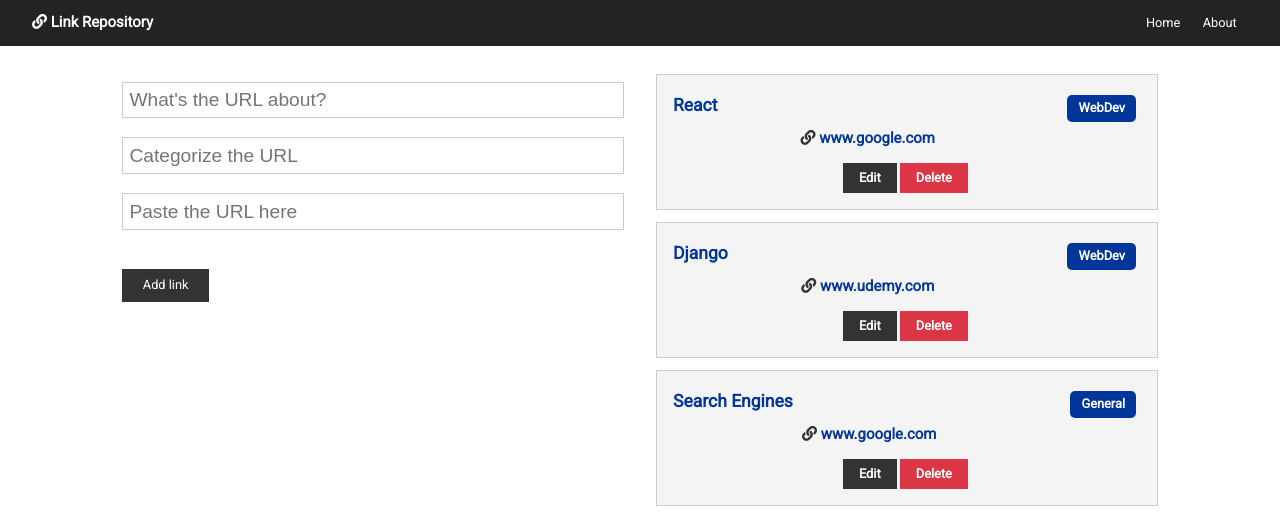
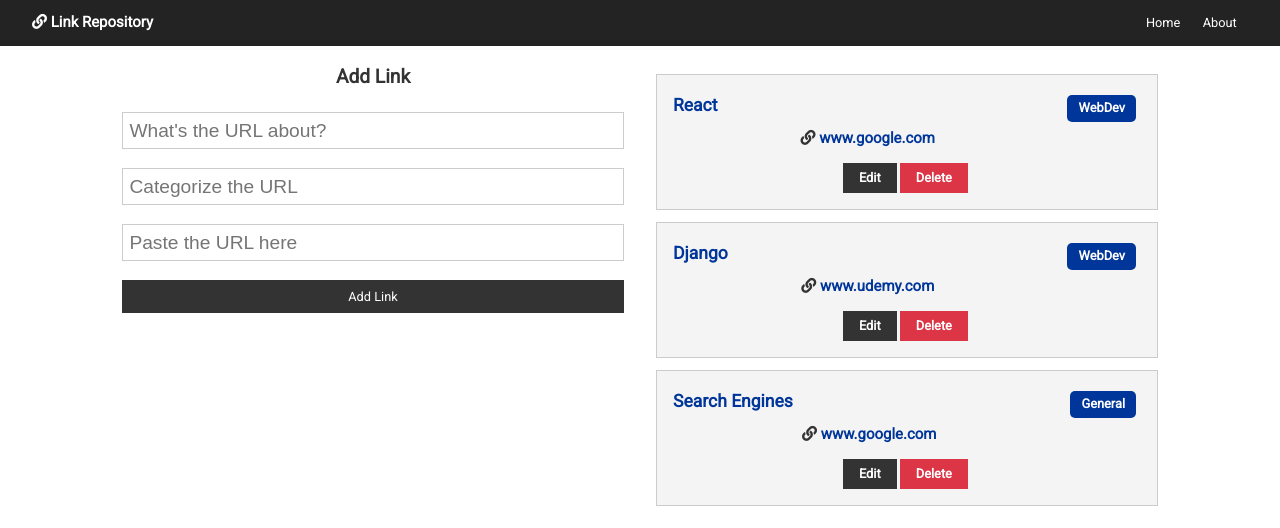
Before and after one commit to uwisemohamed14/contact-repository, a React (Create React App) app in the folder client/: page / in a window 1280 px wide. Shown: the top 528 px of the page. Built offline with nearby package versions, Linux system fonts and the light colour scheme.

Commit message:
Update and Delete implemented. CRUD done

```diff
--- a/client/src/components/links/LinkForm.js
+++ b/client/src/components/links/LinkForm.js
@@ -1,8 +1,22 @@
-import React, {useState, useContext} from 'react';
+import React, {useState, useContext, useEffect} from 'react';
 import LinkContext from '../../context/link/linkContext';
 
 const LinkForm = () => {
     const linkContext = useContext(LinkContext);
+
+    const {addLink,clearCurrent,updateLink, current} = linkContext;
+    useEffect(() => {
+        if(current!==null){
+            setLink(current);
+        }
+        else{
+            setLink({
+                about: '',
+                type: '',
+                url: ''
+            })
+        }
+    }, [linkContext, current]);
     const [link, setLink] =  useState({
         about: '',
         type: '',
@@ -15,15 +29,21 @@
 
     const onSubmit = (e) => {
         e.preventDefault();
-        linkContext.addLink(link);
-        setLink({
-            about: '',
-            type: '',
-            url: ''
-        })
+        if(current===null){
+            addLink(link);
+        }
+        else{
+            updateLink(link);
+        }
+        clearAll();
+    };
+
+    const clearAll = () => {
+        clearCurrent();
     }
     return (
         <form onSubmit={onSubmit}>
+            <h2 className='text-grey'>{current ? 'Edit Link' : 'Add Link' }</h2>
             <input
             type="text"
             placeholder="What's the URL about?"
@@ -43,8 +63,11 @@
             value={url}
             onChange={onChange}/>
             <div>
-                <input type="submit" value="Add link" className="btn btn-dark"/>
+                <input type="submit" value={current ? 'Update Link' : 'Add Link' } className="btn btn-dark btn-block"/>
             </div>
+            {current && <div>
+                <button className="btn btn-light btn-block" onClick={clearAll}>Clear</button>
+            </div>}
         </form>
     )
 }
--- a/client/src/components/links/LinkItem.js
+++ b/client/src/components/links/LinkItem.js
@@ -1,11 +1,17 @@
-import React from 'react';
+import React, {useContext} from 'react';
 import PropTypes from 'prop-types';
 import LinkContext from '../../context/link/linkContext';
 
 
 
 const LinkItem = ({ link }) => {
+    const linkContext = useContext(LinkContext);
+    const {deleteLink, setCurrent, clearCurrent } = linkContext;
     const {id, about, type, url } = link;
+    const onDelete = () => {
+        deleteLink(id);
+        clearCurrent();
+    }
     return (
         <div className='card bg-light'>
             <h3 className="text-primary text-left">
@@ -17,8 +23,8 @@
                 </li>)}
             </ul>
             <p>
-                <button className="btn btn-dark btn-sm">Edit</button>
-                <button className="btn btn-danger btn-sm">Delete</button>
+                <button className="btn btn-dark btn-sm" onClick={() => setCurrent(link)}>Edit</button>
+                <button className="btn btn-danger btn-sm" onClick={onDelete}>Delete</button>
 
             </p>
         </div>
--- a/client/src/context/link/LinkState.js
+++ b/client/src/context/link/LinkState.js
@@ -33,7 +33,8 @@
                 type: 'General',
                 url: 'www.google.com'
             }
-        ]
+        ],
+        current: null
     };
 
     const [state, dispatch] = useReducer(linkReducer, initialState);
@@ -47,9 +48,35 @@
         dispatch({type: ADD_LINK, payload: link});
     };
 
+    //Delete link
+    const deleteLink = id => {
+        dispatch({type: DELETE_LINK, payload: id});
+    };
+
+    //Set Current Link
+    const setCurrent = link => {
+        dispatch({type: SET_CURRENT, payload: link});
+    };
+
+    //Clear current Link
+    const clearCurrent = () => {
+        dispatch({type: CLEAR_CURRENT});
+    };
+
+    //Update Link
+
+    const updateLink = link => {
+        dispatch({type: UPDATE_LINK, payload: link});
+    };
+
     return (
         <LinkContext.Provider value={{links: state.links,
-        addLink}}>
+        current: state.current,
+        addLink,
+        deleteLink,
+        setCurrent,
+        clearCurrent,
+        updateLink}}>
             { props.children }
         </LinkContext.Provider>
     )
--- a/client/src/context/link/linkReducer.js
+++ b/client/src/context/link/linkReducer.js
@@ -14,9 +14,29 @@
             return {
                 ...state,
                 links: [...state.links, action.payload]
+            };
+        case UPDATE_LINK:
+            return {
+                ...state,
+                links: state.links.map(link => link.id ===action.payload.id ? action.payload : link)
             }
+        case DELETE_LINK:
+            return {
+                ...state,
+                links: state.links.filter(link => link.id!==action.payload)
+            };
+        case SET_CURRENT:
+            return {
+                ...state,
+                current: action.payload
+            };
+        case CLEAR_CURRENT:
+            return {
+                ...state,
+                current: null
+                    }
         default:
             return state;
 
     }
-}
+};
```
